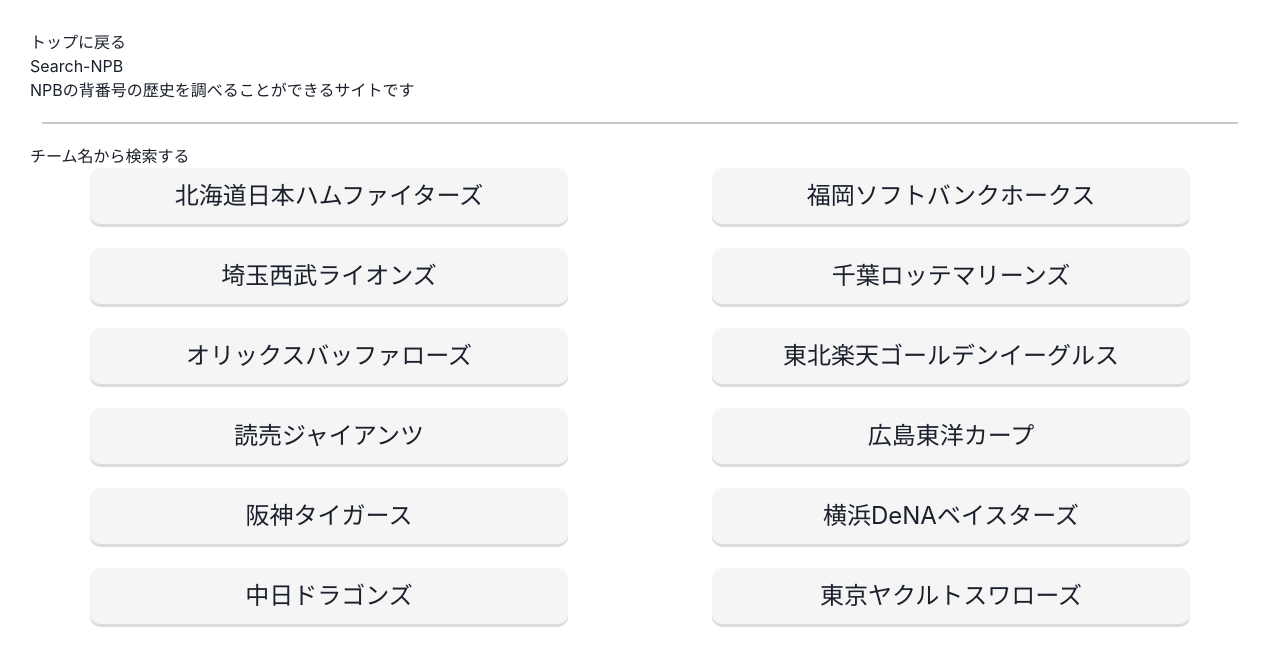
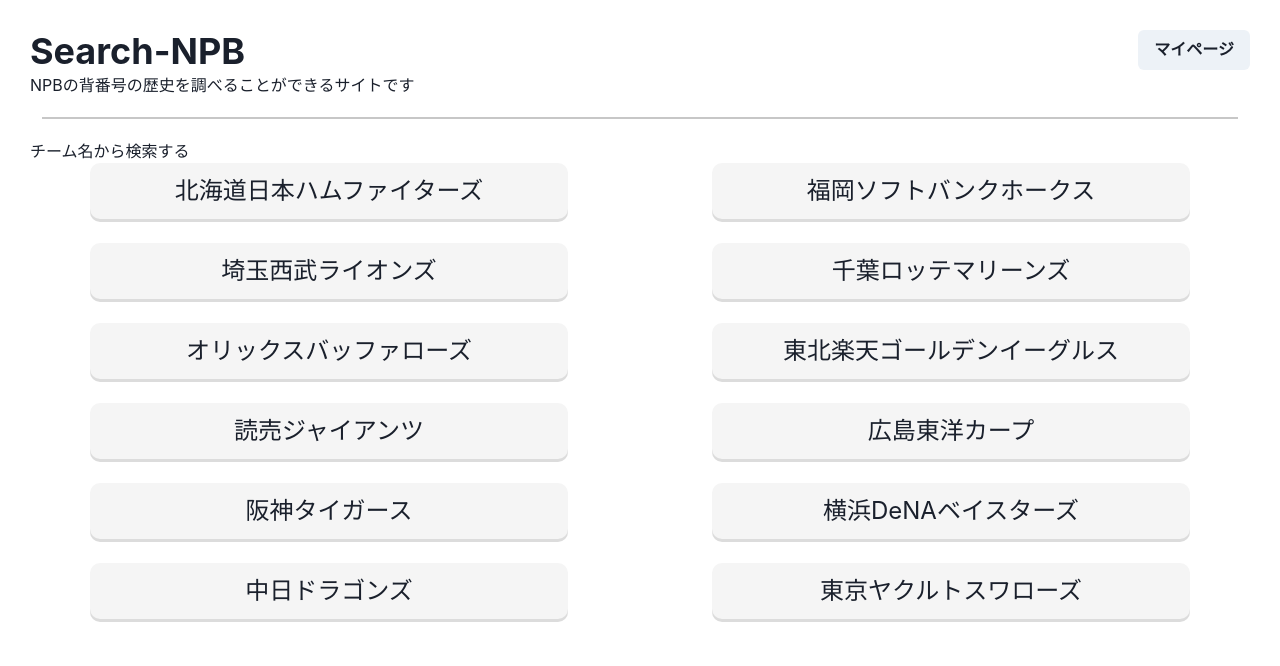
Before and after one commit to manattan/npb-front, a React (Create React App) app: page /search/team in a window 1280 px wide. Shown: the top 666 px of the page. Built offline with nearby package versions, Linux system fonts and the light colour scheme.

Commit message:
headerのスタイル

```diff
--- a/src/components/Header.tsx
+++ b/src/components/Header.tsx
@@ -1,12 +1,19 @@
 import React from "react";
 import { Link } from "react-router-dom";
+import {Heading, Text, GridItem, Grid, Button} from '@chakra-ui/react'
 
 const Header: React.FC = () => {
   return (
     <>
-      <Link to="/">トップに戻る</Link>
-      <h1>Search-NPB</h1>
-      <p>NPBの背番号の歴史を調べることができるサイトです</p>
+      <Grid templateColumns="repeat(6, 1fr)">
+        <GridItem colSpan={5}>
+          <Link to="/"><Heading>Search-NPB</Heading></Link>
+          <Text>NPBの背番号の歴史を調べることができるサイトです</Text>
+        </GridItem>
+        <GridItem colSpan={1} style={{textAlign: 'right'}}>
+          <Button>マイページ</Button>
+        </GridItem>
+      </Grid>
     </>
   );
 };
```
